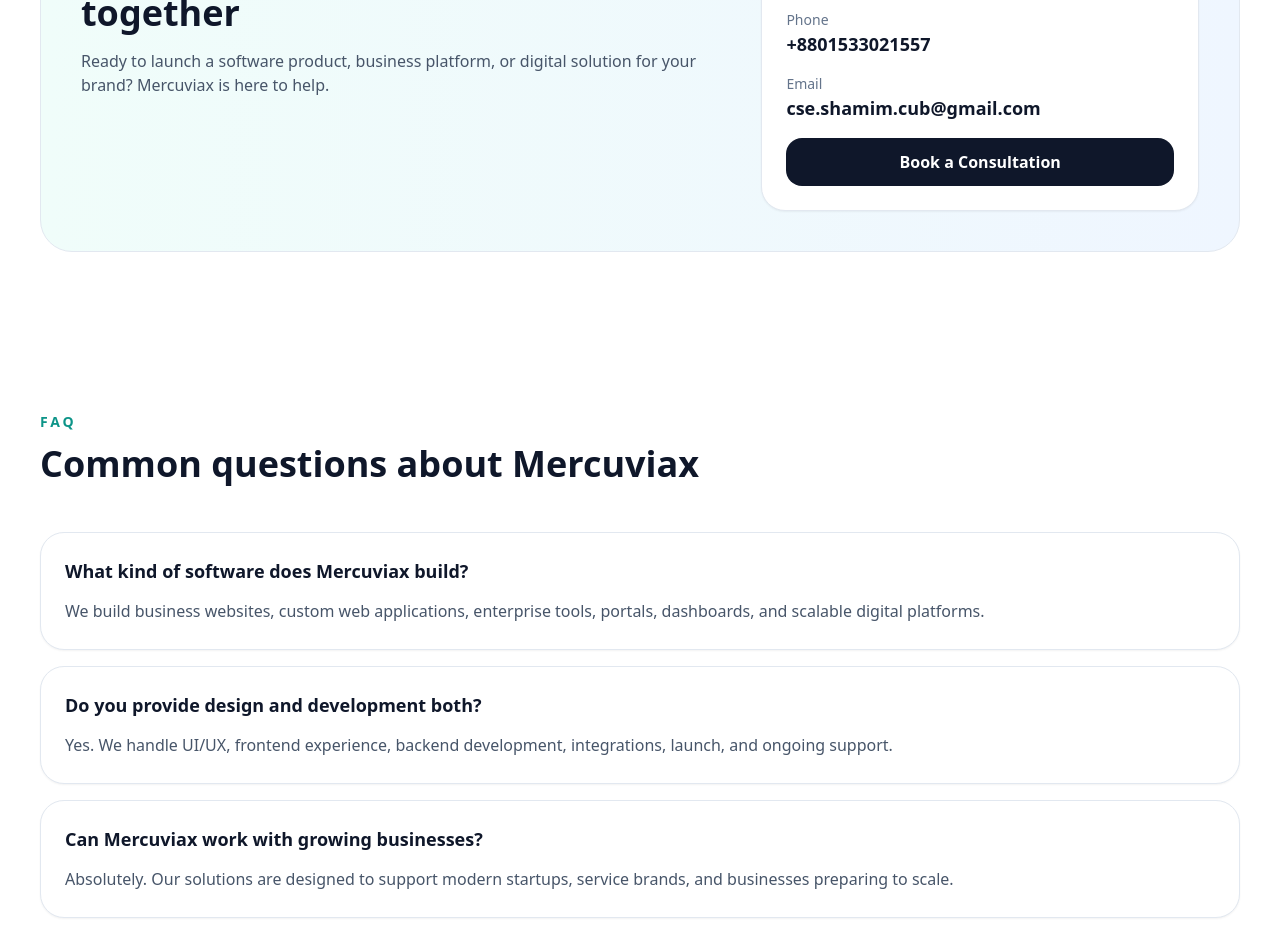
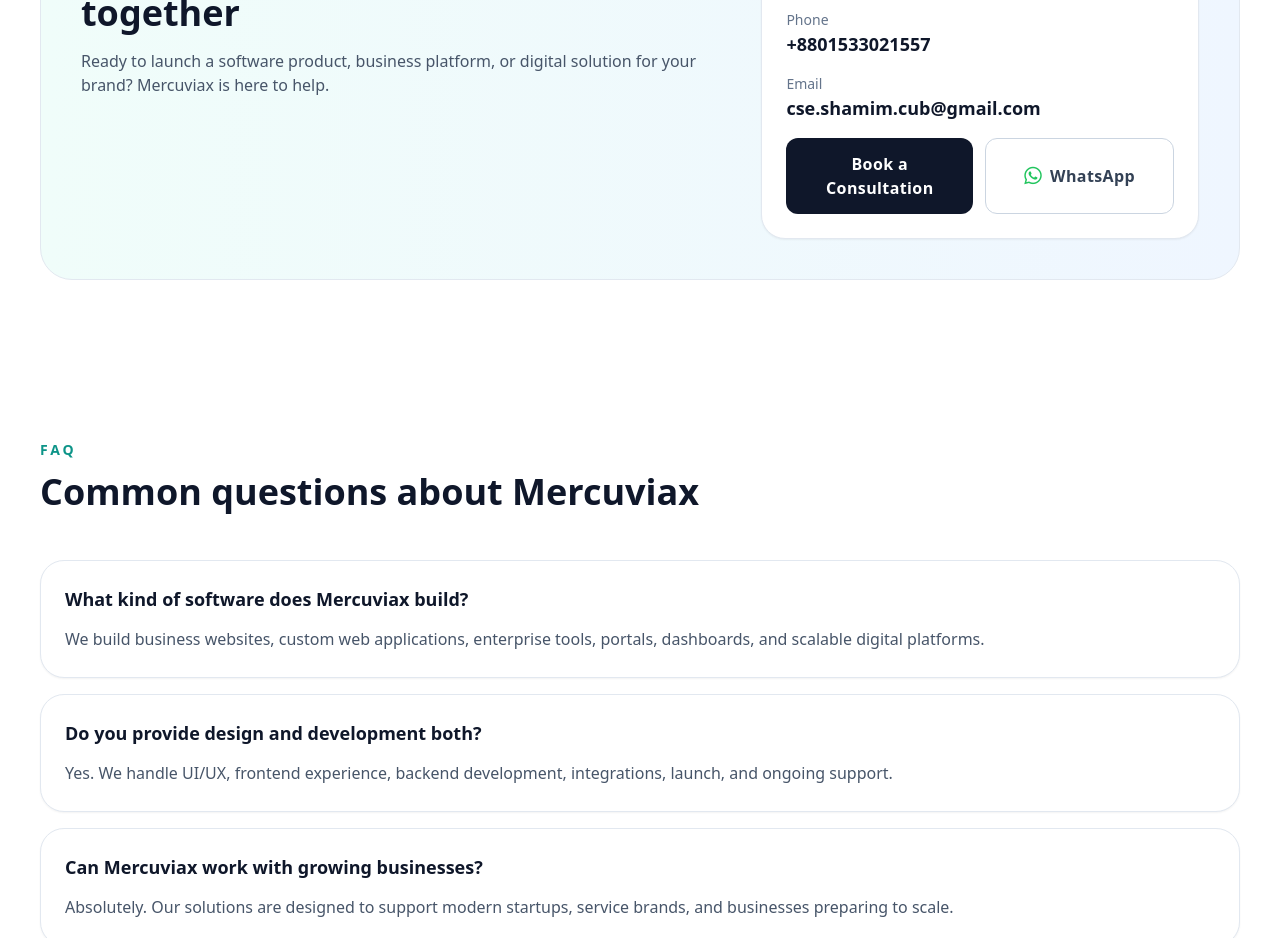
Before and after one commit to samim5274/mercuviax, a Vue app: page / in a window 1280 px wide. Shown: the part 7380-8318 px from the top of the page. Built offline with nearby package versions, Linux system fonts and the light colour scheme.

Commit message:
Update design

```diff
--- a/src/components/contact.vue
+++ b/src/components/contact.vue
@@ -38,11 +38,23 @@
                         </p>
                     </div>
 
-                    <button
-                        class="mt-3 w-full rounded-2xl bg-slate-900 px-5 py-3 font-bold text-white transition hover:opacity-90 dark:bg-white dark:text-slate-950"
-                    >
-                        Book a Consultation
-                    </button>
+                    <div class="mt-4 flex flex-col sm:flex-row gap-3 w-full">
+                        <!-- Book a Consultation Button -->
+                        <button @click="callNow"
+                            class="flex-1 rounded-xl bg-slate-900 px-6 py-3.5 text-center font-semibold text-white tracking-wide transition-all duration-200 hover:bg-slate-800 active:scale-[0.99] focus:outline-none focus:ring-2 focus:ring-slate-500 focus:ring-offset-2 dark:bg-white dark:text-slate-950 dark:hover:bg-slate-100 dark:focus:ring-offset-slate-900"
+                        >
+                            Book a Consultation
+                        </button>
+
+                        <!-- WhatsApp Link Button -->
+                        <a href="https://wa.me/8801533021557"
+                            target="_blank"
+                            class="flex-1 inline-flex items-center justify-center gap-2 rounded-xl border border-slate-300 bg-white px-6 py-3.5 text-center font-semibold text-slate-700 tracking-wide transition-all duration-200 hover:bg-slate-50 active:scale-[0.99] focus:outline-none focus:ring-2 focus:ring-slate-500 focus:ring-offset-2 dark:border-slate-700 dark:bg-slate-900 dark:text-slate-200 dark:hover:bg-slate-800">
+                            <!-- WhatsApp Icon (Styled for perfect alignment) -->
+                            <i class="fa-brands fa-whatsapp text-xl text-green-500 dark:text-green-400"></i>
+                            <span>WhatsApp</span>
+                        </a>
+                    </div>
                 </div>
             </div>
         </div>
@@ -50,6 +62,9 @@
 </template>
 
 <script setup>
+const callNow = () => {
+    window.location.href = 'tel:+8801533021557';
+};
 </script>
 
 <style>
```
